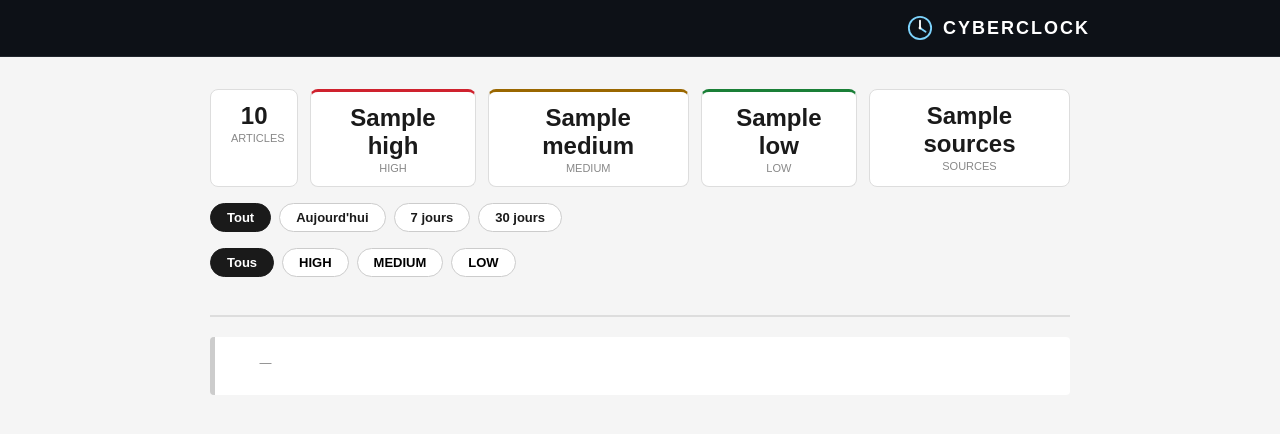
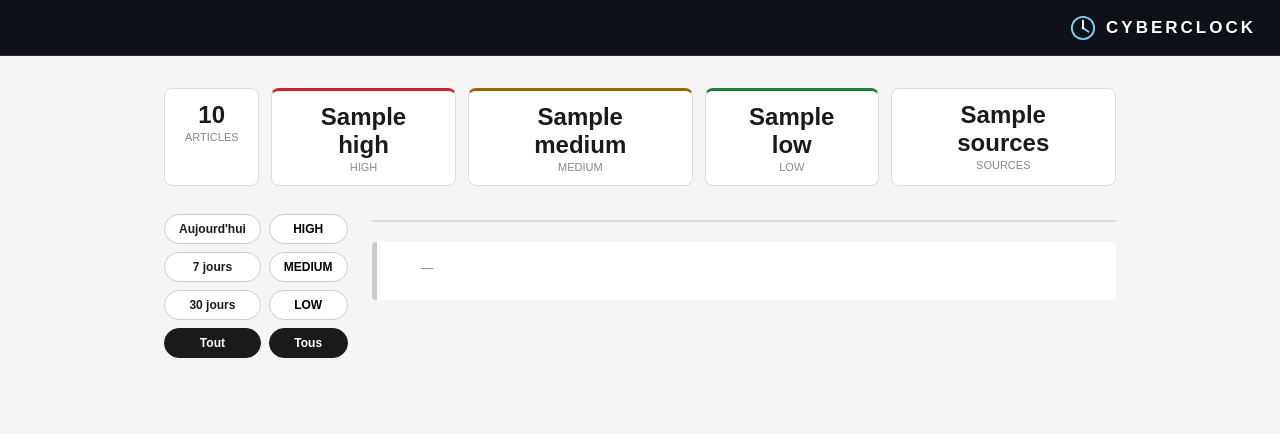
Before and after one commit to Sloap/cyber-clock, a FastAPI app: template dashboard/templates/index.html in a window 1280 px wide. Shown: the top 434 px of the page. Run offline with FastAPI, Linux system fonts and the light colour scheme; the template is opened without the code that fills it: most values are stand-ins (such as "Sample title", 1, 10 or a date in 2020).

Commit message:
Restructurer le layout : sidebar filtres, stats centrées, logo à droite
Filtres en deux colonnes verticales à gauche (Tout/Tous en bas), stats centrées au-dessus des articles, logo aligné au bord droit du header.

https://claude.ai/code/session_01P9VQTxb2tm3odznfPeswG4

```diff
--- a/dashboard/static/style.css
+++ b/dashboard/static/style.css
@@ -13,12 +13,7 @@ body {
 .site-header {
     background: #0d1117;
     border-bottom: 1px solid #21262d;
-    padding: 0 32px;
-}
-
-.header-inner {
-    max-width: 900px;
-    margin: 0 auto;
+    padding: 0 24px;
     height: 56px;
     display: flex;
     align-items: center;
@@ -32,25 +27,25 @@ body {
 }
 
 .logo-text {
-    font-size: 18px;
+    font-size: 17px;
     font-weight: 700;
     color: white;
-    letter-spacing: 2px;
-    text-transform: uppercase;
+    letter-spacing: 3px;
 }
 
-/* ── Contenu ── */
+/* ── Conteneur principal ── */
 .container {
-    max-width: 900px;
+    max-width: 1000px;
     margin: 32px auto;
-    padding: 0 20px;
+    padding: 0 24px;
 }
 
 /* ── Stats ── */
 .stats {
     display: flex;
+    justify-content: center;
     gap: 12px;
-    margin: 16px 0;
+    margin-bottom: 28px;
 }
 
 .stat-item {
@@ -59,7 +54,7 @@ body {
     border-radius: 8px;
     padding: 12px 20px;
     text-align: center;
-    min-width: 70px;
+    min-width: 80px;
 }
 
 .stat-item.high   { border-top: 3px solid #cf222e; }
@@ -81,57 +76,87 @@ body {
     margin-top: 2px;
 }
 
-/* ── Filtres ── */
-.filters {
-    margin: 16px 0 8px;
+/* ── Layout sidebar + contenu ── */
+.main-layout {
     display: flex;
+    gap: 24px;
+    align-items: flex-start;
+}
+
+.sidebar {
+    display: flex;
+    gap: 8px;
+    flex-shrink: 0;
+    position: sticky;
+    top: 24px;
+}
+
+.filter-col {
+    display: flex;
+    flex-direction: column;
     gap: 8px;
 }
 
+.content {
+    flex: 1;
+    min-width: 0;
+}
+
+/* ── Boutons de filtre ── */
 .date-btn {
-    padding: 6px 16px;
+    display: block;
+    padding: 7px 14px;
     border: 1px solid #ccc;
     border-radius: 20px;
     background: white;
     cursor: pointer;
-    font-size: 13px;
+    font-size: 12px;
     font-weight: 600;
     text-decoration: none;
     color: #1a1a1a;
+    text-align: center;
+    white-space: nowrap;
 }
 
 .date-btn.active,
 .date-btn:hover { background: #1a1a1a; color: white; border-color: #1a1a1a; }
 
 .filter-btn {
-    padding: 6px 16px;
+    display: block;
+    width: 100%;
+    padding: 7px 14px;
     border: 1px solid #ccc;
     border-radius: 20px;
     background: white;
     cursor: pointer;
-    font-size: 13px;
+    font-size: 12px;
     font-weight: 600;
+    text-align: center;
 }
 
 .filter-btn.active,
 .filter-btn:hover         { background: #1a1a1a; color: white; border-color: #1a1a1a; }
-.filter-btn.high.active   { background: #cf222e; border-color: #cf222e; }
-.filter-btn.medium.active { background: #9a6700; border-color: #9a6700; }
-.filter-btn.low.active    { background: #1a7f37; border-color: #1a7f37; }
+.filter-btn.high.active   { background: #cf222e; border-color: #cf222e; color: white; }
+.filter-btn.medium.active { background: #9a6700; border-color: #9a6700; color: white; }
+.filter-btn.low.active    { background: #1a7f37; border-color: #1a7f37; color: white; }
 
 /* ── Sections & Articles ── */
 h2 {
-    margin-top: 32px;
+    margin-top: 0;
     color: #444;
     border-bottom: 2px solid #ddd;
     padding-bottom: 6px;
+}
+
+.section {
+    margin-bottom: 8px;
 }
 
 .article {
     background: white;
     border-left: 5px solid #ccc;
     padding: 16px;
-    margin-bottom: 16px;
+    margin-bottom: 12px;
     border-radius: 4px;
 }
 
--- a/dashboard/templates/index.html
+++ b/dashboard/templates/index.html
@@ -8,7 +8,6 @@
 <body>
 
     <header class="site-header">
-        <div class="header-inner">
         <div class="logo">
             <svg width="26" height="26" viewBox="0 0 28 28" fill="none" xmlns="http://www.w3.org/2000/svg">
                 <circle cx="14" cy="14" r="12" stroke="#7dd3fc" stroke-width="2"/>
@@ -16,8 +15,7 @@
                 <line x1="14" y1="14" x2="20" y2="18" stroke="#7dd3fc" stroke-width="2" stroke-linecap="round"/>
                 <circle cx="14" cy="14" r="1.5" fill="white"/>
             </svg>
-                <span class="logo-text">CyberClock</span>
-            </div>
+            <span class="logo-text">CYBERCLOCK</span>
         </div>
     </header>
 
@@ -46,20 +44,24 @@
             </div>
         </div>
 
-        <div class="filters">
-            <a class="date-btn {% if not days %}active{% endif %}" href="/">Tout</a>
-            <a class="date-btn {% if days == 1 %}active{% endif %}" href="/?days=1">Aujourd'hui</a>
-            <a class="date-btn {% if days == 7 %}active{% endif %}" href="/?days=7">7 jours</a>
+        <div class="main-layout">
+
+            <aside class="sidebar">
+                <div class="filter-col">
+                    <a class="date-btn {% if days == 1  %}active{% endif %}" href="/?days=1">Aujourd'hui</a>
+                    <a class="date-btn {% if days == 7  %}active{% endif %}" href="/?days=7">7 jours</a>
                     <a class="date-btn {% if days == 30 %}active{% endif %}" href="/?days=30">30 jours</a>
+                    <a class="date-btn {% if not days  %}active{% endif %}" href="/">Tout</a>
                 </div>
-
-        <div class="filters">
-            <button class="filter-btn active" onclick="filter('all')">Tous</button>
+                <div class="filter-col">
                     <button class="filter-btn high"   onclick="filter('high')">HIGH</button>
                     <button class="filter-btn medium" onclick="filter('medium')">MEDIUM</button>
                     <button class="filter-btn low"    onclick="filter('low')">LOW</button>
+                    <button class="filter-btn active" onclick="filter('all')">Tous</button>
                 </div>
+            </aside>
 
+            <div class="content">
                 {% for section, section_articles in articles | groupby("section") %}
                 <div class="section">
                     <h2>{{ section }}</h2>
@@ -74,7 +76,9 @@
                     {% endfor %}
                 </div>
                 {% endfor %}
+            </div>
 
+        </div>
     </div>
 
     <script>
```
Lines whose indentation alone changed are shown as unchanged.
